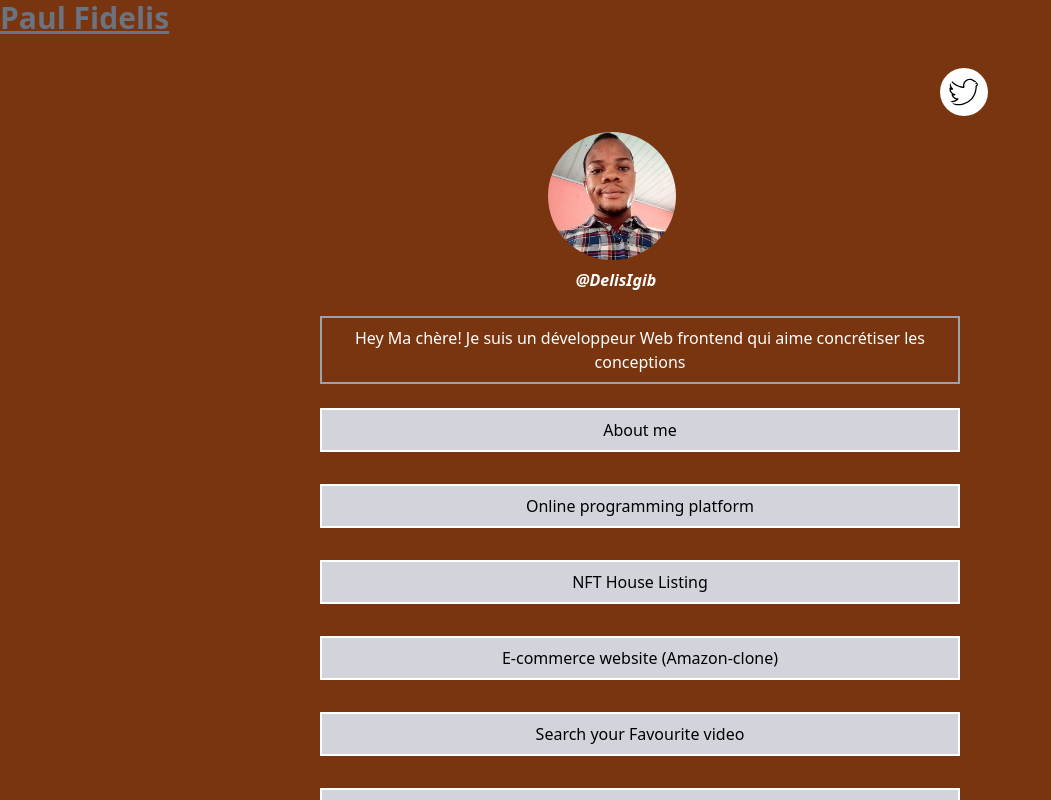
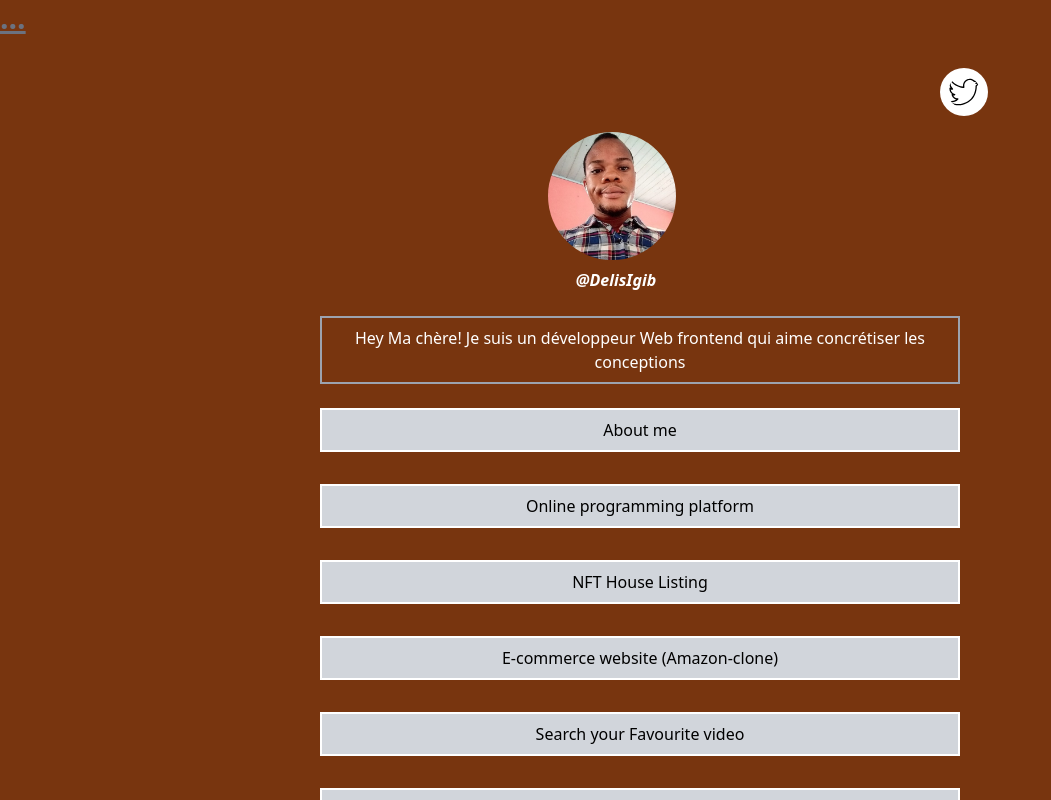
Before and after one commit to fidelmak/myProjectLink, a React (Create React App) app in the folder mylink/: page / in a window 1280 px wide. Shown: the top 800 px of the page, without its empty margins (0-1051 px from the left). Built offline with nearby package versions, Linux system fonts and the light colour scheme.

Commit message:
Update Cint.jsx

```diff
--- a/mylink/src/components/Cint.jsx
+++ b/mylink/src/components/Cint.jsx
@@ -9,14 +9,13 @@ import Red from './Red';
 
 
 
-
 class Cint extends Component {
     render() {
         return (
             <div>
 
                <h1 className="text-3xl font-bold underline text-gray-500">
-                    Paul Fidelis
+                    ...
                     </h1>
                     <Nav />
                     <BtnLink />
```
